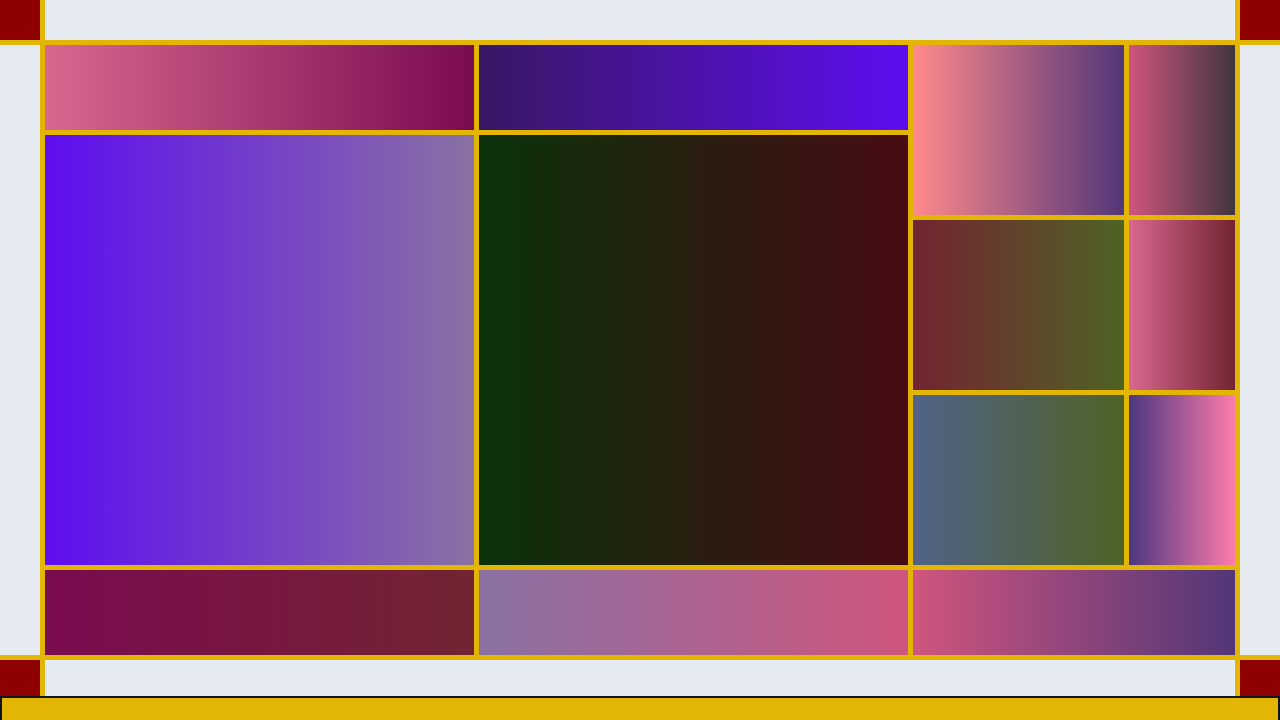
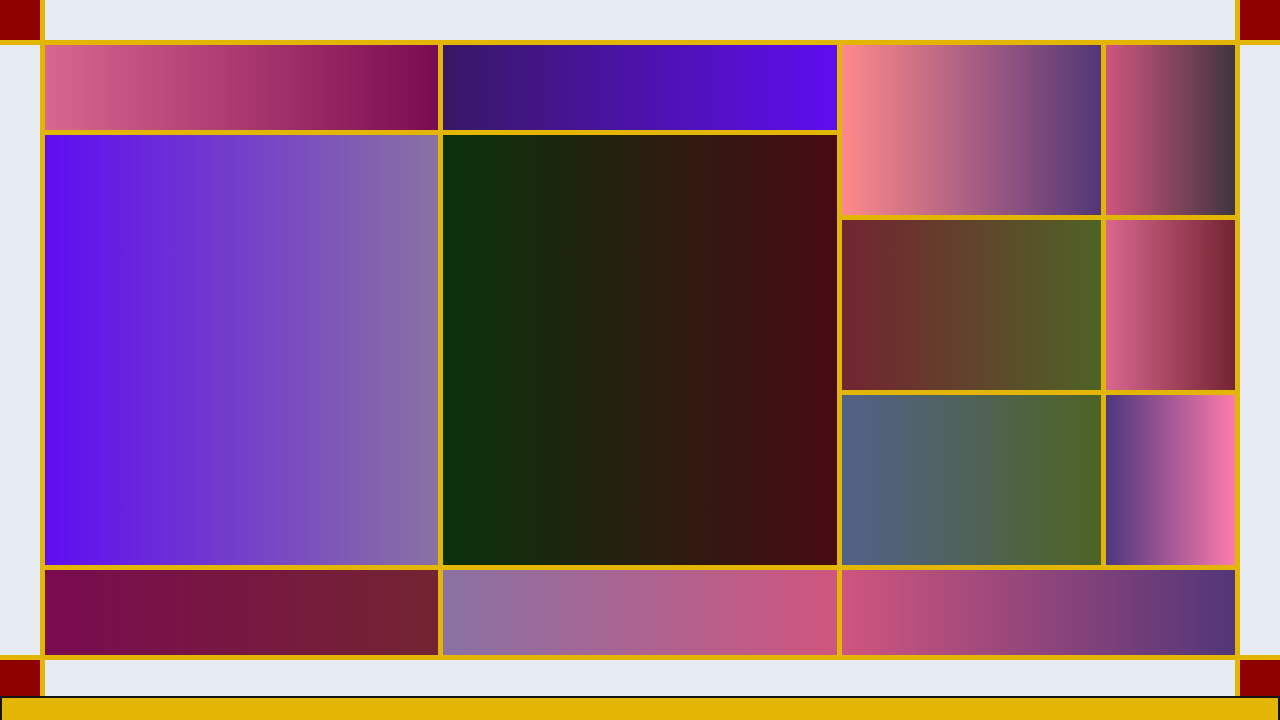
Before and after one commit to andryushale/push-ftp-sachikor, a plain HTML site: page index.html in a window 1280 px wide. Shown: the top 720 px of the page. Drawn offline with nearby package versions, Linux system fonts and the light colour scheme; a web font is replaced by a local one.

```diff
--- a/index.html
+++ b/index.html
@@ -327,7 +327,7 @@
 	{
 		grid-area: box;
 		display: grid;
-		grid-template-columns: 1fr 1fr .75fr;
+		grid-template-columns: 1fr 1fr 1fr;
 		grid-template-rows: 1fr 2.5fr 2.5fr 1fr;
 		grid-template-areas:
 			"ta sa ka"
```
